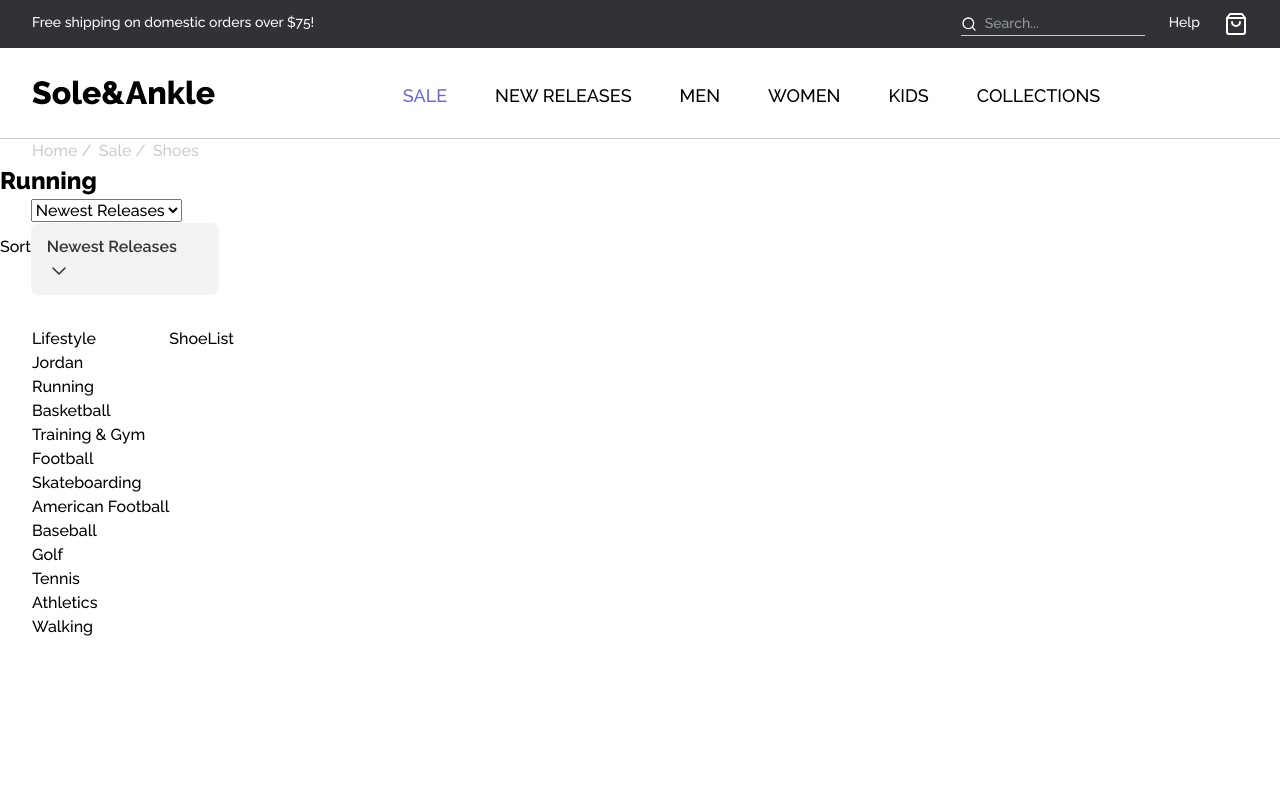
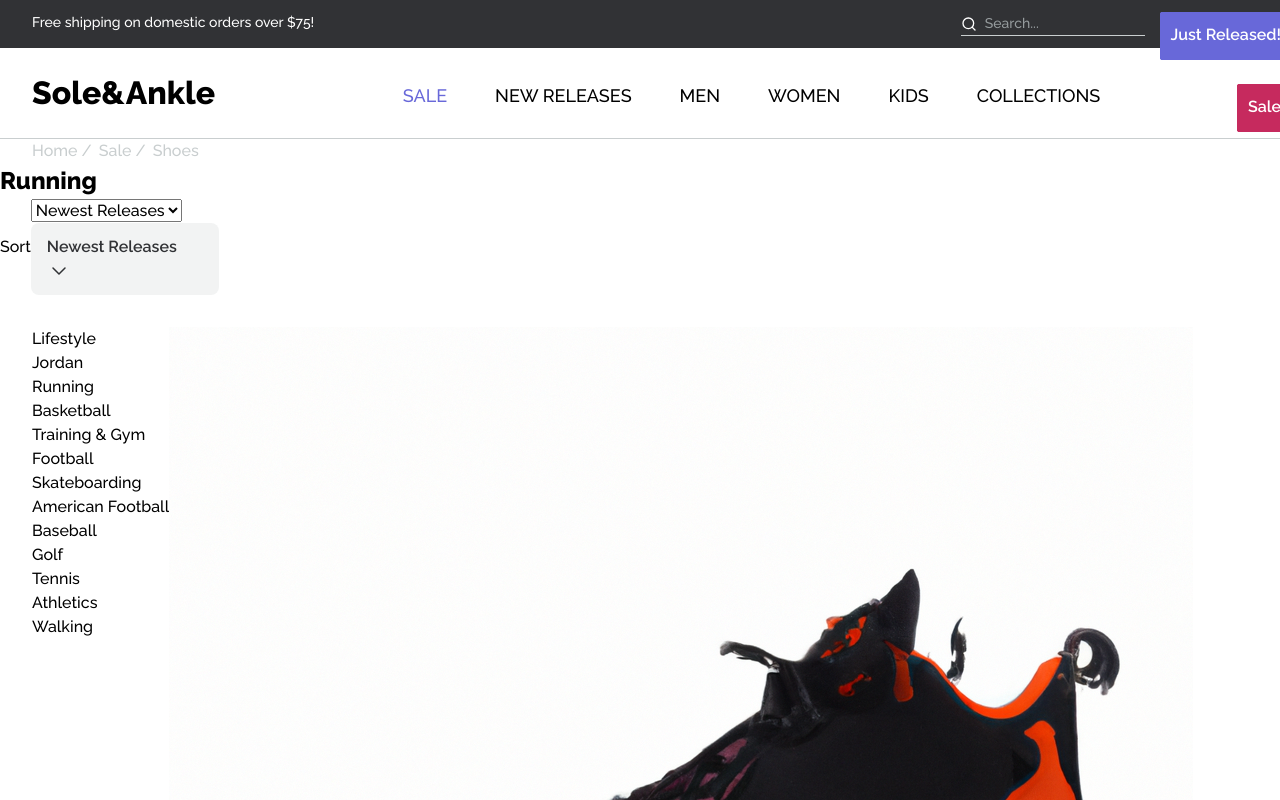
Before and after one commit to timothypage/sole-and-ankle-vite, a React (Vite) app: page / in a window 1280 px wide. Shown: the top 800 px of the page. Built offline with nearby package versions, Linux system fonts and the light colour scheme.

Commit message:
shoe item basic layout

```diff
--- a/src/components/ShoeItem/ShoeItem.jsx
+++ b/src/components/ShoeItem/ShoeItem.jsx
@@ -1,5 +1,35 @@
-import styles from "./ShoeItem.module.css"
+import classnames from 'classnames'
 
-const ShoeItem = () => (<div>ShoeItem</div>)
+import styles from './ShoeItem.module.css'
+
+const ShoeItem = ({
+  name,
+  colors,
+  price,
+  salePrice,
+  isNew,
+  image,
+  className
+}) => {
+  return (
+    <div className={classnames(className, styles.shoeItem)}>
+      <div className={styles.tags}>
+        <p>Just Released!</p>
+        <p className={styles.sale}>Sale</p>
+      </div>
+      <img src={image} />
+      <div className={styles.namePrice}>
+        <p>{name}</p>
+        <p>${price}</p>
+      </div>
+      <div className={styles.namePrice}>
+        <p className={styles.colors}>{`${colors} ${
+          colors === 1 ? 'Color' : 'Colors'
+        }`}</p>
+        <p className={styles.salePrice}>${salePrice}</p>
+      </div>
+    </div>
+  )
+}
 
 export default ShoeItem
--- a/src/components/ShoeItem/ShoeItem.module.css
+++ b/src/components/ShoeItem/ShoeItem.module.css
@@ -0,0 +1,44 @@
+.shoe-item {
+  border-radius: 16px 16px 4px 4px;
+  position: relative;
+}
+
+.tags {
+  color: white;
+  line-height: 2rem;
+  font-weight: 600;
+
+  position: absolute;
+
+  top: 12px;
+  right: -10px;
+
+  display: flex;
+  flex-direction: column;
+  align-items: flex-end;
+
+  gap: 24px;
+
+  p {
+    padding: 7px 9px 9px 11px;
+    background-color: var(--secondary);
+    border-radius: 3px;
+  }
+
+  .sale {
+    background-color: var(--primary);
+  }
+}
+
+.name-price {
+  display: flex;
+  justify-content: space-between;
+}
+
+.salePrice {
+  color: var(--primary);
+}
+
+.colors {
+  color: var(--gray-700);
+}
--- a/src/components/ShoeList/ShoeList.jsx
+++ b/src/components/ShoeList/ShoeList.jsx
@@ -1,9 +1,51 @@
 import classnames from 'classnames'
+import ShoeItem from '/src/components/ShoeItem'
 
 import styles from "./ShoeList.module.css"
 
-const ShoeList = ({ className }) => (
-  <div className={classnames(className)}>ShoeList</div>
-)
+const ShoeList = ({ className }) => {
+  const shoes = [
+    {
+      name: 'Boom Goes the Dynamite',
+      type: 'Basketball',
+      price: 165,
+      isNew: true,
+      colors: 2,
+      image: 'basketball-boom-goes-the-dynamite.png'
+    },
+    {
+      name: 'El Tigre',
+      type: 'basketball',
+      price: 165,
+      salePrice: 145,
+      colors: 1,
+      image: 'basketball-el-tigre.png'
+    },
+    {
+      name: 'Emperor',
+      type: 'basketball',
+      price: 165,
+      isNew: true,
+      colors: 4,
+      image: 'basketball-emperor.png'
+    },
+    {
+      name: 'Jicama',
+      type: 'basketball',
+      price: 165,
+      colors: 2,
+      image: 'basketball-jicama.png'
+    }
+  ];
+
+  return (
+    <div className={classnames(className)}>
+      {shoes.map(shoe => (
+        <ShoeItem key={shoe.name} {...shoe} />
+      ))
+      }
+    </div>
+  )
+}
 
 export default ShoeList
--- a/src/components/ShoeType/ShoeType.jsx
+++ b/src/components/ShoeType/ShoeType.jsx
@@ -25,6 +25,7 @@ const ShoeType = ({ className }) => {
     <div className={classnames(className, styles.shoeType)}>
       {types.map(type => (
         <p
+          key={type}
           className={type === activeType ? styles.active : undefined}
           onClick={() => setActiveType(type)}
         >
```
